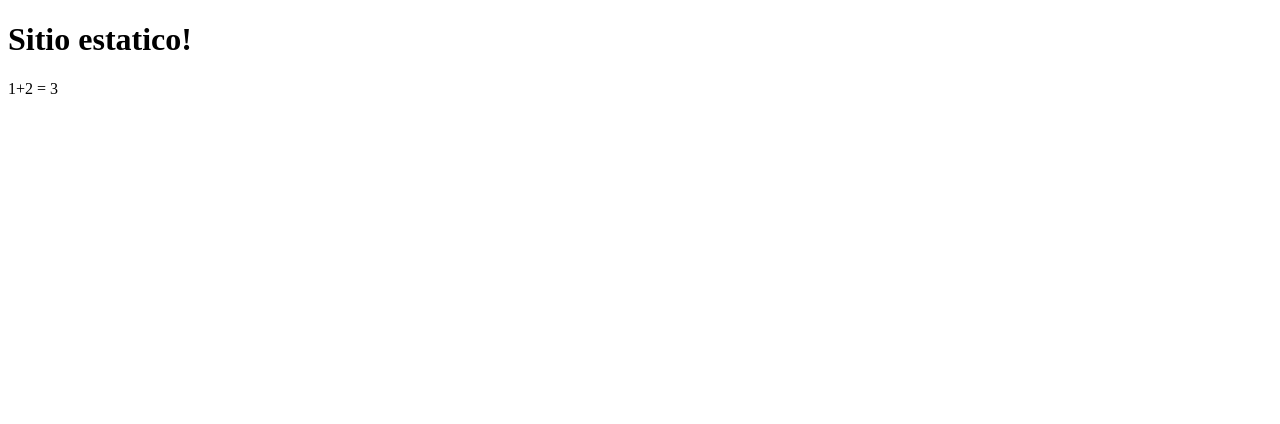
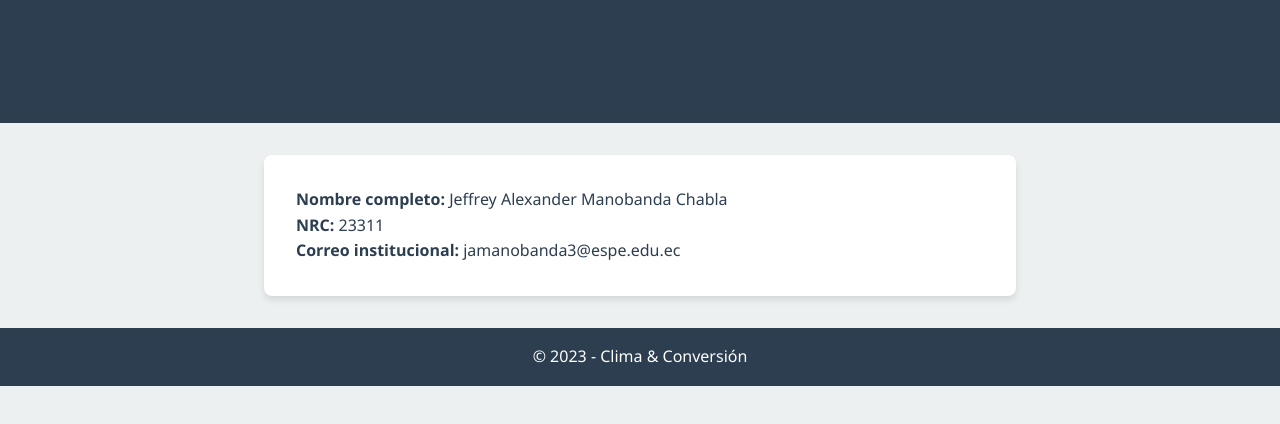
Before and after one commit to jeffrey2206/Pruebas, a website: page public/index.html in a window 1280 px wide. Drawn offline with Linux system fonts and the light colour scheme.

Commit message:
Prueba Conjunta

```diff
--- a/public/index.html
+++ b/public/index.html
@@ -1,13 +1,113 @@
 <!DOCTYPE html>
-<html lang="en">
+<html lang="es">
 <head>
     <meta charset="UTF-8">
     <meta name="viewport" content="width=device-width, initial-scale=1.0">
-    <title>Despliegue Continuo</title>
+    <title>Perfil — Clima & Conversión</title>
+    <style>
+        :root {
+            --primary-color: #2c3e50;
+            --secondary-color: #3498db;
+            --accent-color: #e74c3c;
+            --background-color: #ecf0f1;
+            --text-color: #2c3e50;
+        }
+
+        * {
+            margin: 0;
+            padding: 0;
+            box-sizing: border-box;
+        }
+
+        body {
+            font-family: 'Segoe UI', Tahoma, Geneva, Verdana, sans-serif;
+            line-height: 1.6;
+            color: var(--text-color);
+            background-color: var(--background-color);
+        }
+
+        header {
+            background-color: var(--primary-color);
+            color: white;
+            padding: 1.5rem 0;
+            text-align: center;
+        }
+
+        .container {
+            max-width: 800px;
+            margin: 2rem auto;
+            padding: 0 1.5rem;
+        }
+
+        .profile {
+            background-color: white;
+            border-radius: 8px;
+            padding: 2rem;
+            box-shadow: 0 4px 6px rgba(0, 0, 0, 0.1);
+        }
+
+        h1 {
+            color: var(--primary-color);
+            margin-bottom: 1.5rem;
+        }
+
+        h2 {
+            color: var(--secondary-color);
+            margin: 1.5rem 0 1rem;
+        }
+
+        .intro {
+            margin-bottom: 1.5rem;
+            line-height: 1.8;
+        }
+
+        .personal-data {
+            list-style-type: none;
+        }
+
+        .personal-data li {
+            padding: 0.5rem 0;
+            border-bottom: 1px solid #eee;
+        }
+
+        .personal-data li:last-child {
+            border-bottom: none;
+        }
+
+        footer {
+            background-color: var(--primary-color);
+            color: white;
+            text-align: center;
+            padding: 1rem 0;
+            margin-top: 2rem;
+        }
+
+        @media (max-width: 600px) {
+            .container {
+                padding: 0 1rem;
+            }
+
+            .profile {
+                padding: 1.5rem;
+            }
+        }
+    </style>
 </head>
 <body>
-    <h1>Sitio estatico!</h1>
-    <p id="out"></p>
-    <script src="app.js"></script>
+    <header>
+        <h1>Perfil — Clima & Conversión</h1>
+    </header>
+
+    <div class="container">
+        <div class="profile">
+            <p><strong>Nombre completo:</strong> Jeffrey Alexander Manobanda Chabla</p>
+            <p><strong>NRC:</strong> 23311</p>
+            <p><strong>Correo institucional:</strong> jamanobanda3@espe.edu.ec</p>
+        </div>
+    </div>
+
+    <footer>
+        <p>&copy; 2023 - Clima & Conversión</p>
+    </footer>
 </body>
 </html>
```
Also changed, not shown: Celsius.js (added, +37 -0 lines), Celsius.test.js (added, +63 -0 lines), sum.js (deleted, +0 -7 lines), sum.test.js (deleted, +0 -7 lines), .github/workflows/ci.yml, eslint.config.js (line endings or trailing spaces).
